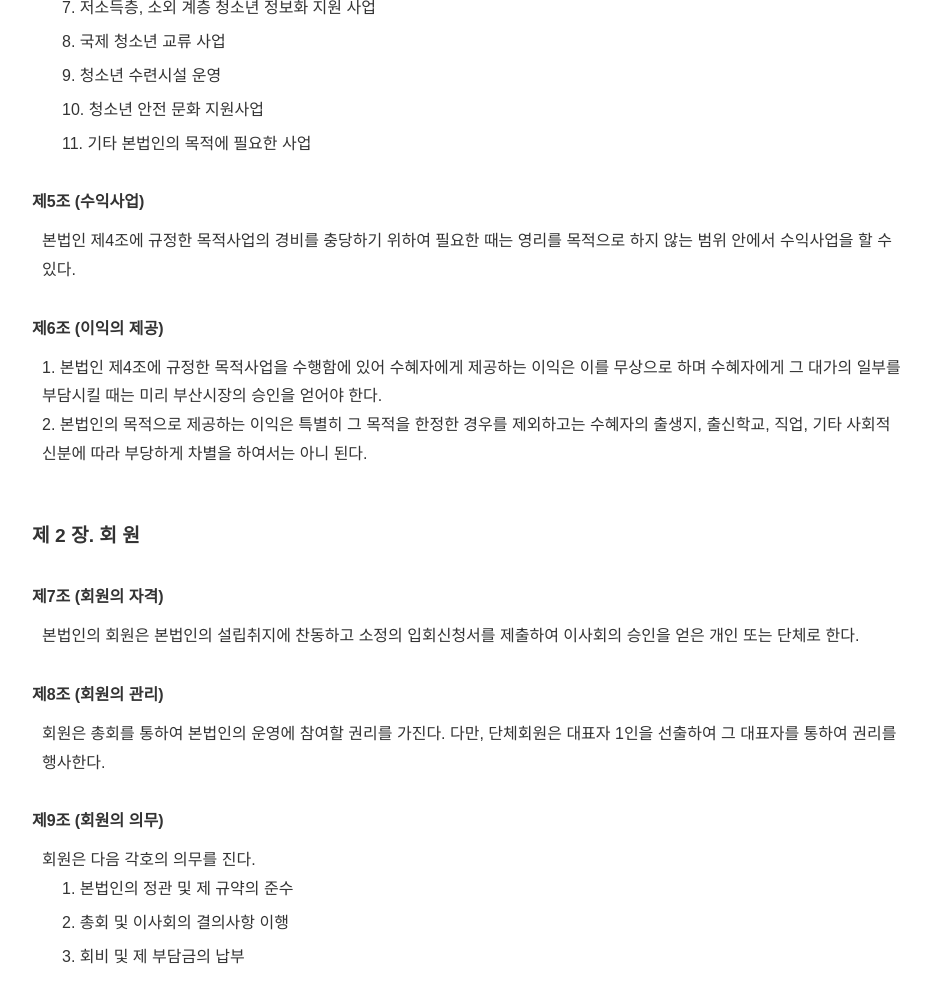
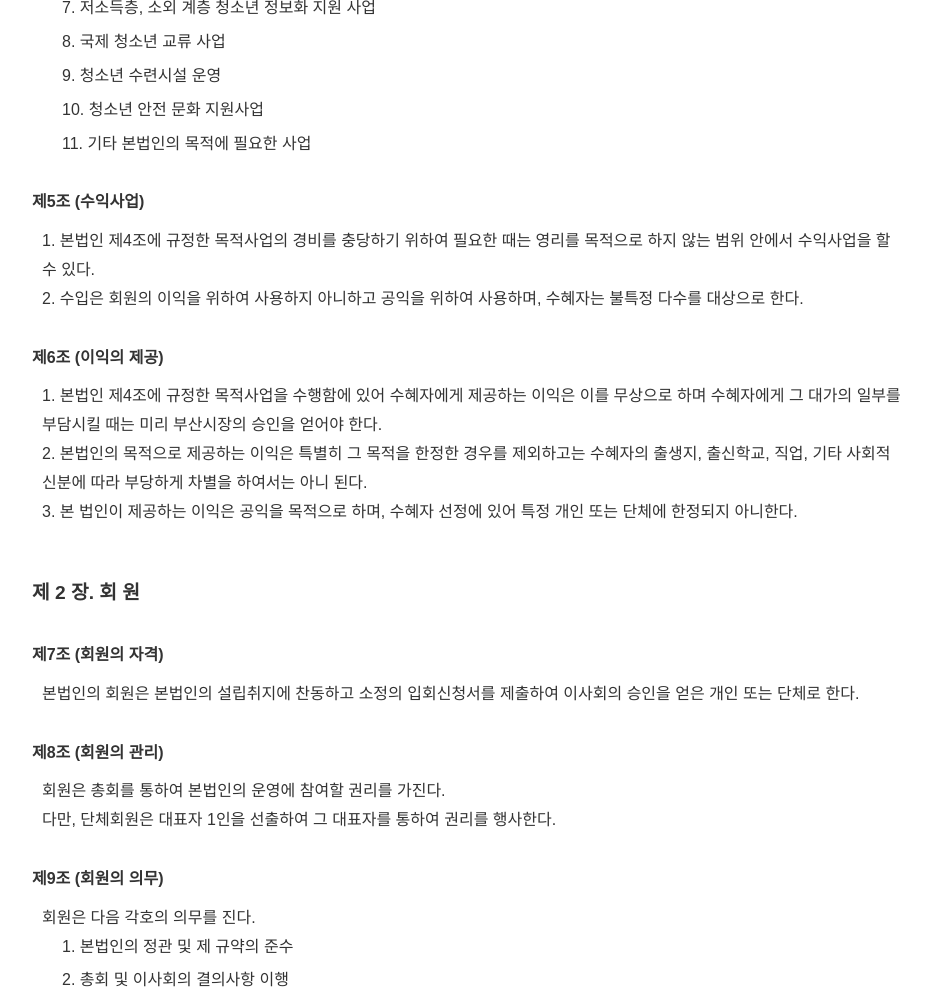
Before and after one commit to ywydpapa/youthCulture, a FastAPI app: page /artofasso in a window 1280 px wide. Shown: the part 1670-2657 px from the top of the page, without its empty margins (173-1104 px from the left). Run offline with FastAPI, Linux system fonts and the light colour scheme.

Commit message:
정관 변경

```diff
--- a/templates/common/topmenu.html
+++ b/templates/common/topmenu.html
@@ -51,7 +51,6 @@
                             <li><a href="/childrensafe2">활동현황</a></li>
                         </ul>
                     </li>
-                    <li><a href="/env_education">환경교육사업</a></li>
                     <li><a href="/elder_video">어르신 동영상 사회공헌</a></li>
                 </ul>
             </div>
--- a/templates/mainpages/artofasso.html
+++ b/templates/mainpages/artofasso.html
@@ -80,13 +80,15 @@
 
         <div class="article-title">제5조 (수익사업)</div>
         <div class="article-text">
-            본법인 제4조에 규정한 목적사업의 경비를 충당하기 위하여 필요한 때는 영리를 목적으로 하지 않는 범위 안에서 수익사업을 할 수 있다.
+            1. 본법인 제4조에 규정한 목적사업의 경비를 충당하기 위하여 필요한 때는 영리를 목적으로 하지 않는 범위 안에서 수익사업을 할 수 있다.<br>
+            2. 수입은 회원의 이익을 위하여 사용하지 아니하고 공익을 위하여 사용하며, 수혜자는 불특정 다수를 대상으로 한다.
         </div>
 
         <div class="article-title">제6조 (이익의 제공)</div>
         <div class="article-text">
             1. 본법인 제4조에 규정한 목적사업을 수행함에 있어 수혜자에게 제공하는 이익은 이를 무상으로 하며 수혜자에게 그 대가의 일부를 부담시킬 때는 미리 부산시장의 승인을 얻어야 한다.<br>
-            2. 본법인의 목적으로 제공하는 이익은 특별히 그 목적을 한정한 경우를 제외하고는 수혜자의 출생지, 출신학교, 직업, 기타 사회적 신분에 따라 부당하게 차별을 하여서는 아니 된다.
+            2. 본법인의 목적으로 제공하는 이익은 특별히 그 목적을 한정한 경우를 제외하고는 수혜자의 출생지, 출신학교, 직업, 기타 사회적 신분에 따라 부당하게 차별을 하여서는 아니 된다.<br>
+            3. 본 법인이 제공하는 이익은 공익을 목적으로 하며, 수혜자 선정에 있어 특정 개인 또는 단체에 한정되지 아니한다.
         </div>
 
         <!-- 제 2 장 -->
@@ -99,7 +101,8 @@
 
         <div class="article-title">제8조 (회원의 관리)</div>
         <div class="article-text">
-            회원은 총회를 통하여 본법인의 운영에 참여할 권리를 가진다. 다만, 단체회원은 대표자 1인을 선출하여 그 대표자를 통하여 권리를 행사한다.
+            회원은 총회를 통하여 본법인의 운영에 참여할 권리를 가진다.<br>
+            다만, 단체회원은 대표자 1인을 선출하여 그 대표자를 통하여 권리를 행사한다.
         </div>
 
         <div class="article-title">제9조 (회원의 의무)</div>
@@ -145,8 +148,9 @@
 
         <div class="article-title">제14조 (임원의 선임)</div>
         <div class="article-text">
-            1. 임원은 총회에서 선출하고, 그 취임에 관하여 지체 없이 부산시장에게 보고하여야 한다.<br>
-            2. 본법인의 목적사업을 전담하기 위하여 상임 이사를 둘 수 있으며, 이사회의 의결을 거쳐 이사 중에서 선임한다.
+            1. 임원은 총회에서 선출한다.<br>
+            2. 본법인의 목적사업을 전담하기 위하여 상임 이사를 둘 수 있으며, 이사회의 의결을 거쳐 이사 중에서 선임한다.<br>
+            3. 임원선출이 있을 때에는 임원선출이 있는 날부터 3주 이내에 관할법원에 등기를 마친 후 주무관청에 통보하여야 한다.
         </div>
 
         <div class="article-title">제15조 (임원의 해임)</div>
@@ -200,7 +204,7 @@
 
         <div class="article-title">제21조 (총회의 구성)</div>
         <div class="article-text">
-            총회는 본법인의 최고의 기관이며 회원으로 구성한다.
+            총회는 본법인의 최고의결기관이며 회원으로 구성한다.
         </div>
 
         <div class="article-title">제22조 (구분 및 소집)</div>
@@ -215,7 +219,7 @@
             1. 이사장은 다음 각호의 내용에 해당하는 소집요구가 있을 때에는 그 소집요구일로부터 20일 이내에 총회를 소집하여야 한다.
             <ul class="article-list">
                 <li>(1) 재적이사 과반수가 회의의 목적을 제시하여 소집을 요구한 때</li>
-                <li>(2) 제18조 제3항 제4호의 규정에 의하여 감사가 소집을 요구한 때</li>
+                <li>(2) 제17조 제4호의 규정에 의하여 감사가 소집을 요구한 때</li>
                 <li>(3) 재적회원 3분의 1이상이 회의의 목적을 제시하여 소집을 요구한 때</li>
             </ul>
             2. 총회 소집권자가 궐위되거나 이를 기피함으로써 7일 이상 총회소집이 불가능한 때에는 재적이사 과반수 또는 재적회원 3분의 1이상의 찬성으로 총회를 소집할 수 있다.<br>
@@ -224,7 +228,7 @@
 
         <div class="article-title">제24조 (의결 정족수)</div>
         <div class="article-text">
-            1. 총회에 부의된 안건은 출석회원 과반수의 찬성으로 의결한다.<br>
+            1. 총회는 이 정관에 별도로 규정한 경우를 제외하고는 재적회원 과반수의 출석으로 개회하고 출석회원 과반수의 찬성으로 의결한다.<br>
             2. 총회의 의결권은 총회에 참석하는 다른 회원에게 서면으로 위임할 수 있다. 이 경우 위임장은 총회 개시 전까지 의장에게 제출하여야 한다.
         </div>
 
@@ -250,15 +254,20 @@
             </ul>
         </div>
 
+        <div class="article-title">제27조 (의사록 작성)</div>
+        <div class="article-text">
+            총회의 의사에 관해서는 의사록을 작성하여 의장과 출석이사 2인 이상 및 감사 1인이 기명, 날인하여 보존하여야 한다.
+        </div>
+
         <!-- 제 5 장 -->
         <div class="chapter-title">제 5 장. 이 사 회</div>
 
-        <div class="article-title">제27조 (이사회의 구성)</div>
+        <div class="article-title">제28조 (이사회의 구성)</div>
         <div class="article-text">
             이사회는 이사장과 부이사장, 이사로 구성한다.
         </div>
 
-        <div class="article-title">제28조 (이사회의 의결사항)</div>
+        <div class="article-title">제29조 (이사회의 의결사항)</div>
         <div class="article-text">
             이사회는 다음과 같은 사항을 심의, 의결한다.
             <ul class="article-list">
@@ -273,20 +282,21 @@
             </ul>
         </div>
 
-        <div class="article-title">제29조 (의결 정족수)</div>
+        <div class="article-title">제30조 (의결 정족수)</div>
         <div class="article-text">
             이사회의 정족수는 재적이사의 과반수가 출석으로 개회하고 출석이사 과반수의 찬성으로 의결한다. 다만 가부 동수일 때는 의장이 결정한다.
         </div>
 
-        <div class="article-title">제30조 (이사회의 소집)</div>
+        <div class="article-title">제31조 (이사회의 소집)</div>
         <div class="article-text">
             1. 이사회는 정기이사회와 임시이사회로 구분하며 이사장이 소집한다.<br>
             2. 정기이사회는 매 회계연도 개시 1개월 전까지 소집하며, 임시 이사회는 이사장이 필요하다고 인정할 때에 소집한다.<br>
-            3. 이사회의 소집은 이사장이 회의 안건, 일시 장소 등을 명기하여 회의 개시 7일 전까지 문서로 각 이사와 감사에게 통지하여야 한다. (단, 긴급하다고 인정되는 정당한 사유가 있을 때는 예외로 한다.)<br>
-            4. 이사회는 제3항의 통지사항에 한해서만 의결할 수 있다. 다만, 재적이사 2/3 이상의 출석과 출석이사 전원의 찬성이 있을 때에는 통지하지 아니한 사항이라도 이를 부의하고 결의할 수 있다.
+            3. 이사회의 소집은 이사장이 회의 안건, 일시 장소 등을 명기하여 회의 개시 7일 전까지 문서로 각 이사와 감사에게 통지하여야 한다.<br>
+            (단, 긴급하다고 인정되는 정당한 사유가 있을 때는 예외로 한다.)<br>
+            4. 이사회는 제3항의 통지사항에 한해서만 의결할 수 있다. 다만, 재적이사 과반수 출석과 출석이사 전원의 찬성이 있을 때에는 통지하지 아니한 사항이라도 이를 부의하고 결의할 수 있다.
         </div>
 
-        <div class="article-title">제31조 (이사회 소집의 특례)</div>
+        <div class="article-title">제32조 (이사회 소집의 특례)</div>
         <div class="article-text">
             1. 이사장은 다음에 해당하는 소집 요구가 있을 때는 그 소집 요구일로부터 20일 이내에 이사회를 소집하여야 한다.
             <ul class="article-list">
@@ -297,13 +307,13 @@
             3. 제2항에 의한 이사회는 출석이사 중 연장자의 사회로 그 의장을 선출한다.
         </div>
 
-        <div class="article-title">제32조 (서면결의)</div>
+        <div class="article-title">제33조 (서면결의)</div>
         <div class="article-text">
             1. 이사장은 이사회에 부의할 사항 중 경미한 사항 또는 긴급한 사항에 관하여서는 이를 서면으로 결의할 수 있다. 이 경우에 이사장은 그 결과를 차기 이사회에 보고하여야 한다.<br>
             2. 제1항의 서면결의 사항에 대하여 재적이사 과반수가 이사회에 부의할 것을 요구하는 때에는 이사장을 이를 따라야 한다.
         </div>
 
-        <div class="article-title">제33조 (이사회의결 제척사유)</div>
+        <div class="article-title">제34조 (이사회의결 제척사유)</div>
         <div class="article-text">
             임원이 다음 각 항에 해당하는 때는 그 의결에 참여하지 못한다.
             <ul class="article-list">
@@ -312,7 +322,7 @@
             </ul>
         </div>
 
-        <div class="article-title">제34조 (의사록 작성)</div>
+        <div class="article-title">제35조 (의사록 작성)</div>
         <div class="article-text">
             이사회의 의사에 관해서는 의사록을 작성하여 의장과 출석이사 2인 이상 및 감사 1인이 기명, 날인하여 보존하여야 한다.
         </div>
@@ -320,7 +330,7 @@
         <!-- 제 6 장 -->
         <div class="chapter-title">제 6 장. 재 산 및 회 계</div>
 
-        <div class="article-title">제35조 (재산의 구분)</div>
+        <div class="article-title">제36조 (재산의 구분)</div>
         <div class="article-text">
             1. 본법인의 재산은 기본재산과 보통재산으로 구분한다.
             <ul class="article-list">
@@ -330,42 +340,43 @@
             2. 본법인의 기본재산은 연 1회 그 목록을 작성하여 부산시장에게 보고하여야 한다.
         </div>
 
-        <div class="article-title">제36조 (재산의 관리)</div>
+        <div class="article-title">제37조 (재산의 관리)</div>
         <div class="article-text">
             1. 기본재산을 매도, 증여, 임대, 교환, 담보 제공하거나 의무부담 또는 권리의 포기 및 기체를 하고자 할 때는 총회의 의결을 거쳐 부산시장의 승인을 받아야 한다.
         </div>
 
-        <div class="article-title">제37조 (재정)</div>
+        <div class="article-title">제38조 (재정)</div>
         <div class="article-text">
             본법인의 재정은 회원의 회비 및 기타의 수입으로 충당한다.
         </div>
 
-        <div class="article-title">제38조 (차입금)</div>
+        <div class="article-title">제39조 (차입금)</div>
         <div class="article-text">
             본법인의 목적사업을 위하여 장기차입을 하고자 할 때는 이사회의 의결을 거쳐 총회의 승인을 얻어야 한다.
         </div>
 
-        <div class="article-title">제39조 (회계년도)</div>
+        <div class="article-title">제40조 (회계년도)</div>
         <div class="article-text">
             본법인의 회계년도는 정부의 회계연도에 따른다.
         </div>
 
-        <div class="article-title">제40조 (예산 편성)</div>
+        <div class="article-title">제41조 (예산 편성)</div>
         <div class="article-text">
-            본법인의 세입, 세출예산은 매 회계연도 개시 1개월 전까지 편성하여 사업계획서와 함께 이사회의 의결을 거쳐 총회의 승인을 얻어 정한다.
+            본법인의 세입, 세출예산은 매 회계연도 개시 2개월 전까지 편성하여 사업계획서와 함께 이사회의 의결을 거쳐 총회의 승인을 얻어 정한다.
         </div>
 
-        <div class="article-title">제41조 (결산)</div>
+        <div class="article-title">제42조 (결산)</div>
         <div class="article-text">
-            본법인은 매 회계연도 경과 후 2개월 이내에 결산서를 작성, 이사회의 의결을 거쳐 총회의 승인을 받아야 한다.
+            1. 본법인은 매 회계연도 경과 후 2개월 이내에 결산서를 작성, 이사회의 의결을 거쳐 총회의 승인을 받아야 한다.<br>
+            2. 연간 기부금 모금액 및 활용 실적을 인터넷 홈페이지를 통하여 공개한다.
         </div>
 
-        <div class="article-title">제42조 (회계감사)</div>
+        <div class="article-title">제43조 (회계감사)</div>
         <div class="article-text">
             감사는 본법인의 회계에 관한 사항을 연 2회 이상 감사하여야 한다.
         </div>
 
-        <div class="article-title">제43조 (임원의 보수)</div>
+        <div class="article-title">제44조 (임원의 보수)</div>
         <div class="article-text">
             사업의 운영을 전담하는 상임이사를 제외한 임원에 대하여는 보수를 지급하지 아니함을 원칙으로 한다. 단, 업무수행에 필요한 실비를 지급할 수 있다.
         </div>
@@ -373,7 +384,7 @@
         <!-- 제 7 장 -->
         <div class="chapter-title">제 7 장. 집 행 기 관</div>
 
-        <div class="article-title">제44조 (사무처)</div>
+        <div class="article-title">제45조 (사무처)</div>
         <div class="article-text">
             1. 이사장의 지시를 받아 본법인의 사무를 원만히 처리하기 위하여 사무처를 둔다.<br>
             2. 사무처에는 사무총장 1인과 약간 명의 상근직원을 둘 수 있다.<br>
@@ -381,7 +392,7 @@
             4. 사무처의 조직 및 운영에 관한 사항은 이사회의 의결을 거쳐 별도로 정한다.
         </div>
 
-        <div class="article-title">제45조 (청소년정보문화원)</div>
+        <div class="article-title">제46조 (청소년정보문화원)</div>
         <div class="article-text">
             1. 본법인은 다양한 정보 문화행사를 효율적으로 하기 위하여 정보문화원을 두며 정보문화원에는 원장 1명과 약간 명의 부원장을 둔다.<br>
             2. 정보문화원 산하에 교육, 문화, 예술, 국제교류, 언론, 복지, 체육, 해양, 환경, 정보 등 10개의 위원회를 두고, 각 위원회에는 위원장과 부위원장 간사를 둘 수 있다.<br>
@@ -394,43 +405,43 @@
         <!-- 제 8 장 -->
         <div class="chapter-title">제 8 장. 보 칙</div>
 
-        <div class="article-title">제46조 (본법인 해산)</div>
+        <div class="article-title">제47조 (본법인 해산)</div>
         <div class="article-text">
             본법인을 해산하고자 할 때는 총회에서 재적회원 3분의 2이상의 찬성으로 의결하여 해산하고 그 해산에 관하여 부산시장에게 신고하여야 한다.
         </div>
 
-        <div class="article-title">제47조 (해산본법인의 재산귀속)</div>
+        <div class="article-title">제48조 (해산본법인의 재산귀속)</div>
         <div class="article-text">
-            본법인의 해산할 때의 잔여 재산은 총회의 의결을 거쳐 국가, 지방자치단체, 또는 본법인과 유사한 법인이나 단체에 기증한다.
+            본법인의 해산 시 잔여재산을 국가, 지방자치단체 또는 유사한 목적을 가진 다른 비영리법인에게 귀속하도록 한다.
         </div>
 
-        <div class="article-title">제48조 (정관의 변경)</div>
+        <div class="article-title">제49조 (정관의 변경)</div>
         <div class="article-text">
             정관을 변경하고자 할 때는 총회에서 재적회원 3분의 2이상의 찬성으로 의결하여 부산시장의 허가를 받아야 한다.
         </div>
 
-        <div class="article-title">제49조 (업무보고)</div>
+        <div class="article-title">제50조 (업무보고)</div>
         <div class="article-text">
-            1. 익년도의 시업계획서, 예산계획서, 당해연도의 사업실적서, 수지결산서는 회계연도 종료 후 2개월 이내에 부산시장에게 보고하여야 한다.<br>
+            1. 익년도의 사업계획서, 예산계획서, 당해연도의 사업실적서, 수지결산서는 회계연도 종료 후 2개월 이내에 부산시장에게 보고하여야 한다.<br>
             2. 전 항의 보고를 할 때는 재산목록과 업무현황 및 감사 결과보고서를 함께 제출한다.
         </div>
 
-        <div class="article-title">제50조 (시행규칙)</div>
+        <div class="article-title">제51조 (시행규칙)</div>
         <div class="article-text">
             정관의 시행에 필요한 세부 사항은 이사회의 의결을 거쳐 규칙으로 정한다.
         </div>
 
-        <div class="article-title">제51조 (기타 사항)</div>
+        <div class="article-title">제52조 (기타 사항)</div>
         <div class="article-text">
-            정관에 규정되지 아니한 사항은 민법 중 사단법인의 규정과 부산시장 및 그 소속청장의 주관에 속하는 비영리법인의 설립 및 감독에 관한 규정을 준용한다.
+            정관에 규정되지 아니한 사항은 민법 중 사단법인에 관한 규정과 여성가족부 소관 비영리법인의 설립 및 감독에 관한 규칙을 준용한다.
         </div>
 
         <!-- 제 9 장 -->
         <div class="chapter-title">제 9 장. 기 부 금</div>
 
-        <div class="article-title">제52조 (기부금 공고)</div>
+        <div class="article-title">제53조 (기부금 공고)</div>
         <div class="article-text">
-            본 법인의 연간 기부금 모금액 및 활용실적 등을 법인 홈페이지에 공개한다.
+            본법인의 연간 기부금 모금액 및 활용실적 등을 법인 홈페이지에 공개한다.
         </div>
 
         <!-- 부 칙 -->
@@ -443,7 +454,7 @@
 
         <div class="article-title">제2조 (경과 조치)</div>
         <div class="article-text">
-            이 정관 시행당시 법인설립을 위하여 발기인 등이 행한 행위는 이 정관에 의하여 행한 것으로 본다.
+            이 정관 시행 당시 법인설립을 위하여 발기인 등이 행한 행위는 이 정관에 의하여 행한 것으로 본다.
         </div>
 
     </section>
```
